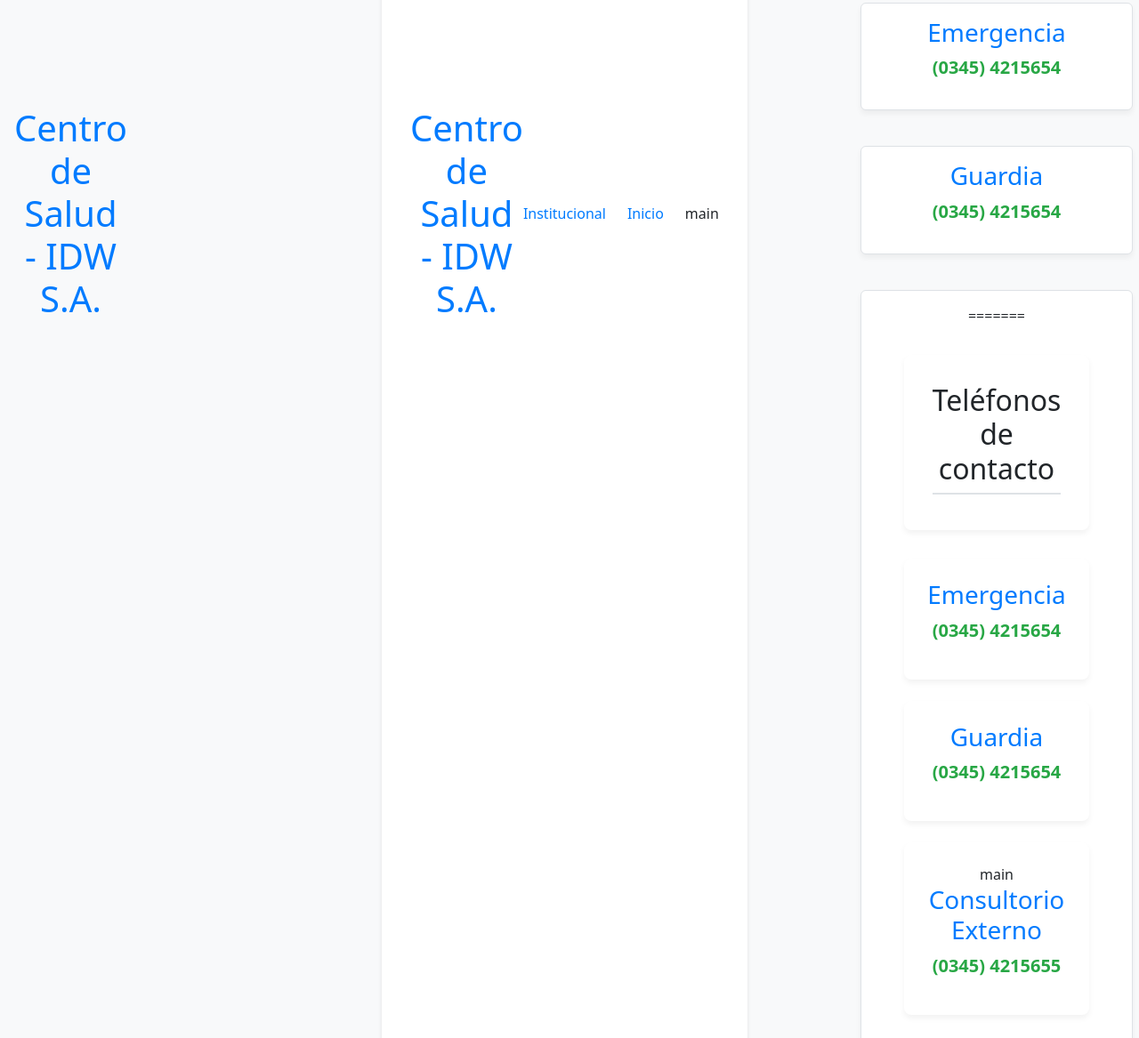
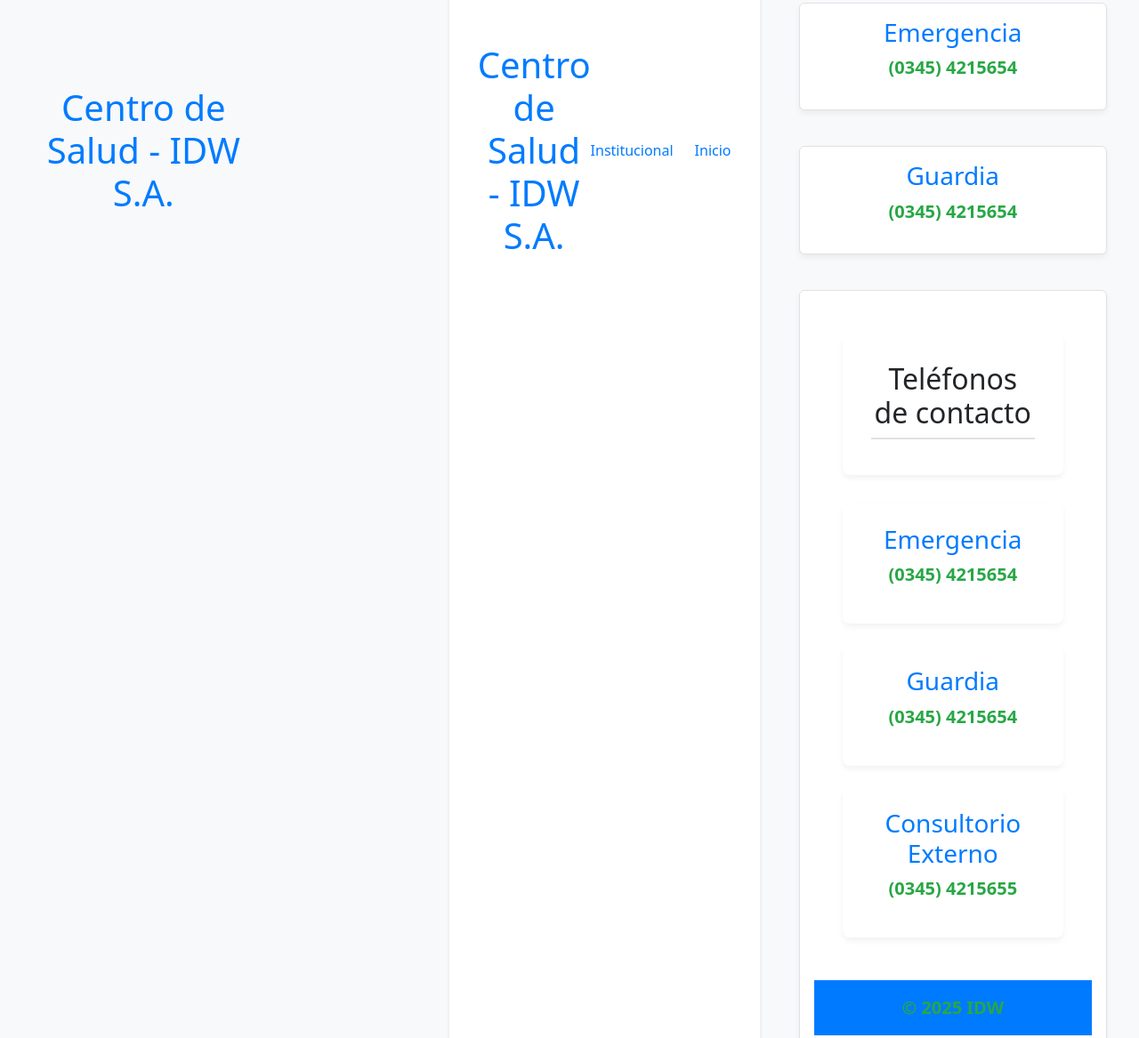
Before and after one commit to cardozodenise055-eng/IDW-grupo-12-2025, a plain HTML site: page contactos.html in a window 1280 px wide. Shown: the part 1114-2281 px from the top of the page at 89% size. Drawn offline with nearby package versions, Linux system fonts and the light colour scheme.

Commit message:
Update contactos.html

```diff
--- a/contactos.html
+++ b/contactos.html
@@ -6,12 +6,12 @@
     <meta name="viewport" content="width=device-width, initial-scale=1.0">
     <title>Contactos</title>
     <link rel="stylesheet" href="css/estilos.css">
- orlando
+
     <link href="https://cdn.jsdelivr.net/npm/bootstrap@5.3.3/dist/css/bootstrap.min.css" rel="stylesheet"
         integrity="sha384-QWTKZyjpPEjISv5WaRU9OFeRpok6YctnYmDr5pNlyT2bRjXh0JMhjY6hW+ALEwIH" crossorigin="anonymous">
     <link rel="stylesheet" href="https://cdnjs.cloudflare.com/ajax/libs/font-awesome/4.7.0/css/font-awesome.min.css">
-=======
- main
+
+
 </head>
 
 <body>
@@ -22,19 +22,19 @@
             <ul class="list-inline">
                 <li class="list-inline-item"><a href="institucional.html">Institucional</a></li>
                 <li class="list-inline-item"><a href="index.html">Inicio</a></li>
-=======
+
     <header>
         <h1>Centro de Salud - IDW S.A.</h1>
         <nav>
             <ul>
                 <li><a href="institucional.html">Institucional</a></li>
                 <li><a href="index.html">Inicio</a></li>
- main
+
             </ul>
         </nav>
     </header>
 
- orlando
+
     <main class="container my-5">
         <h1 class="text-center">Escribinos, queremos escucharte</h1>
         <h5 class="text-center mb-4">Completá el formulario y nos pondremos en contacto lo antes posible.</h5>
@@ -110,7 +110,7 @@
                 <p>(0345) 4215654</p>
             </div>
             <div class="contacto-info-card p-3 m-2 border rounded">
-=======
+
     <main class="institucional">
         <section class="contacto-section">
             <h2>Teléfonos de contacto</h2>
@@ -126,19 +126,18 @@
                 <p>(0345) 4215654</p>
             </div>
             <div class="contacto-info-card">
- main
+
                 <h3>Consultorio Externo</h3>
                 <p>(0345) 4215655</p>
             </div>
         </div>
     </main>
 
- orlando
+
     <footer class="text-center mt-5">
         <p>&copy; 2025 IDW</p>
     </footer>
  Stashed changes
-=======
     <footer>
         <p>&copy; 2025 IDW</p>
     </footer>
```
